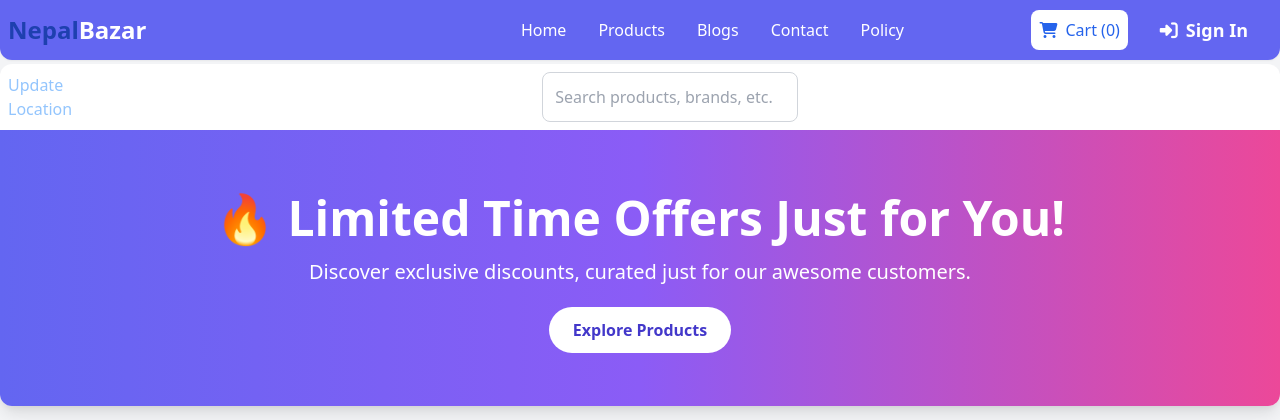
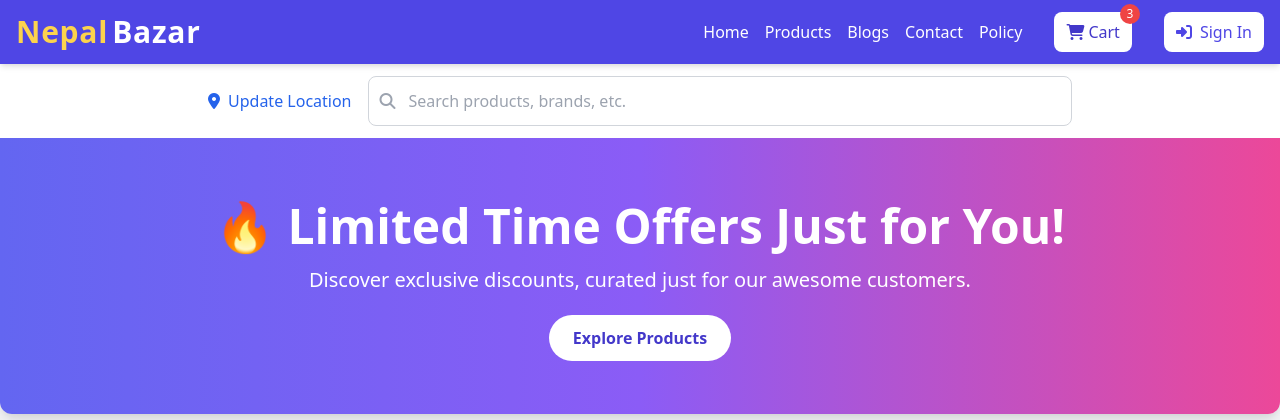
Before and after one commit to Md-Meraj-ahmad/myproject, a PHP site: page /index.php in a window 1280 px wide. Shown: the top 420 px of the page. Run offline with PHP 8.4, Linux system fonts and the light colour scheme; data that the repository does not hold is empty; some libraries are stand-ins or nearby versions.

Commit message:
modify navbar

```diff
--- a/includes/navbar.php
+++ b/includes/navbar.php
@@ -1,57 +1,95 @@
-<header class="hidden md:flex justify-between items-center p-2 bg-indigo-500 shadow-sm fixed w-full top-0 left-1/2 transform -translate-x-1/2 mx-auto rounded-b-xl z-50">
-    <!-- Hamburger Icon for Mobile -->
-    <div class="md:hidden flex items-center">
-        <button onclick="toggleMenu()" class="text-white focus:outline-none mr-2 transition-transform duration-300 hover:scale-110">
-            <i class="fas fa-bars"></i>
-        </button>
-    </div>
+<?php session_start(); ?>
 
-    <!-- Brand Name -->
-    <nav class="flex w-full justify-center items-center">
-        <div class="text-2xl font-extrabold text-white flex-grow text-center md:text-left">
-            <span class="text-blue-800">Nepal</span><span class="text-white">Bazar</span>
+<header class="bg-indigo-600 fixed w-full top-0 left-1/2 transform -translate-x-1/2 shadow-md z-50">
+    <div class="max-w-7xl mx-auto flex justify-between items-center px-4 py-3">
+        <!-- Left: Hamburger Icon (Mobile) -->
+        <div class="md:hidden">
+            <button onclick="toggleMenu()" class="text-white text-xl hover:scale-110 transition">
+                <i class="fas fa-bars"></i>
+            </button>
         </div>
 
-        <!-- Navigation Links -->
-        <div class="hidden md:flex space-x-6 text-white justify-center flex-grow">
-            <a href="/" class="py-1 px-1 hover:bg-blue-800 rounded-lg transition duration-300 transform hover:scale-105">Home</a>
-            <a href="/" class="py-1 px-1 hover:bg-blue-800 rounded-lg transition duration-300 transform hover:scale-105">Products</a>
-            <a href="/" class="py-1 px-1 hover:bg-blue-800 rounded-lg transition duration-300 transform hover:scale-105">Blogs</a>
-            <a href="/" class="py-1 px-1 hover:bg-blue-800 rounded-lg transition duration-300 transform hover:scale-105">Contact</a>
-            <a href="/" class="py-1 px-1 hover:bg-blue-800 rounded-lg transition duration-300 transform hover:scale-105">Policy</a>
-        </div>
+        <!-- Center: Brand Name -->
+        <a href="/" class="text-3xl font-bold text-white tracking-wide flex items-center space-x-1">
+            <span class="text-yellow-300">Nepal</span><span class="text-white">Bazar</span>
+        </a>
 
-        <!-- Cart and User Links -->
-        <div class="hidden md:flex items-center space-x-6 mr-4">
-            <a href="/cart" class="px-2 py-2 text-blue-600 bg-white rounded-lg hover:bg-blue-100 flex items-center space-x-2 transition duration-300 transform hover:scale-105">
-                <i class="fas fa-shopping-cart"></i>
-                <span>Cart (0)</span>
+        <!-- Right: Desktop Navigation -->
+        <div class="hidden md:flex items-center space-x-8 text-white">
+            <nav class="flex space-x-4">
+                <a href="/" class="hover:text-yellow-300 transition duration-300">Home</a>
+                <a href="/products" class="hover:text-yellow-300 transition duration-300">Products</a>
+                <a href="/blogs" class="hover:text-yellow-300 transition duration-300">Blogs</a>
+                <a href="/contact" class="hover:text-yellow-300 transition duration-300">Contact</a>
+                <a href="/policy" class="hover:text-yellow-300 transition duration-300">Policy</a>
+            </nav>
+
+            <!-- Cart Button -->
+            <a href="/cart" class="relative flex items-center bg-white text-indigo-700 px-3 py-2 rounded-lg hover:bg-indigo-100 transition">
+                <i class="fas fa-shopping-cart mr-1"></i>
+                <span>Cart</span>
+                <span id="cart-count" class="absolute -top-2 -right-2 bg-red-500 text-white text-xs w-5 h-5 flex items-center justify-center rounded-full">0</span>
             </a>
 
-            <!-- User Actions -->
-            <div class="flex space-x-6">
-                <?php session_start(); ?>
+            <!-- User Icon / Auth -->
+            <div>
                 <?php if (isset($_SESSION['user_id'])): ?>
-                <a href="../account/logout.php" id="logout-link" class="bg-red-500 text-white text-lg font-semibold px-2 py-2 rounded-lg hover:bg-red-600 transition duration-300 transform hover:scale-105">Logout</a>
+                    <div class="flex items-center space-x-2">
+                        <img src="/assets/images/user-avatar.png" alt="User" class="w-8 h-8 rounded-full border border-white">
+                        <a href="/account/logout.php" class="text-sm font-semibold hover:underline">Logout</a>
+                    </div>
                 <?php else: ?>
-                <a href="../account/reg_login.php" id="signin-link" class="text-white text-lg font-bold px-2 py-2 rounded-lg hover:bg-blue-200 transition duration-300 transform hover:scale-105">
-                    <i class="fas fa-sign-in-alt mr-2"></i>Sign In
-                </a>
+                    <a href="/account/reg_login.php" class="flex items-center bg-white text-indigo-600 px-3 py-2 rounded-lg hover:bg-indigo-100 transition">
+                        <i class="fas fa-sign-in-alt mr-2"></i> Sign In
+                    </a>
                 <?php endif; ?>
             </div>
         </div>
-    </nav>
+    </div>
+
+    <!-- Mobile Navigation Dropdown -->
+    <div id="mobile-menu" class="md:hidden hidden flex-col bg-indigo-700 px-4 py-3 space-y-2 text-white">
+        <a href="/" class="block hover:text-yellow-300">Home</a>
+        <a href="/products" class="block hover:text-yellow-300">Products</a>
+        <a href="/blogs" class="block hover:text-yellow-300">Blogs</a>
+        <a href="/contact" class="block hover:text-yellow-300">Contact</a>
+        <a href="/policy" class="block hover:text-yellow-300">Policy</a>
+        <a href="/cart" class="block hover:text-yellow-300">Cart</a>
+        <?php if (isset($_SESSION['user_id'])): ?>
+            <a href="/account/logout.php" class="block text-red-300 hover:text-red-500">Logout</a>
+        <?php else: ?>
+            <a href="/account/reg_login.php" class="block hover:text-yellow-300">Sign In</a>
+        <?php endif; ?>
+    </div>
 </header>
 
-<!-- Search Bar Fixed to Bottom of Navbar (Optional) -->
-<div class="w-full bg-white p-2 shadow-lg flex justify-between items-center rounded-t-xl md:mt-16">
-    <div class="hidden md:flex space-x-6">
-        <a href="#" class="text-blue-300 hover:text-blue-500 transition duration-200">Update Location</a>
-    </div>
+<!-- Search Bar Below Navbar -->
+<div class="mt-16 w-full bg-white shadow-md">
+    <div class="max-w-4xl mx-auto px-4 py-3 flex items-center space-x-4">
+        <!-- Location -->
+        <a href="#" class="hidden md:flex items-center text-blue-600 hover:text-blue-800 transition">
+            <i class="fas fa-map-marker-alt mr-2"></i>
+            Update Location
+        </a>
 
-    <div class="flex justify-center w-full mr-12 flex-grow">
-        <input type="text" id="search-bar" class="p-3 rounded-lg border border-gray-300 w-64 focus:outline-none focus:ring-2 focus:ring-blue-400" placeholder="Search products, brands, etc.">
+        <!-- Search Input -->
+        <div class="flex-grow relative">
+            <input type="text" id="search-bar" placeholder="Search products, brands, etc." class="w-full p-3 rounded-lg border border-gray-300 focus:outline-none focus:ring-2 focus:ring-indigo-500 pl-10">
+            <i class="fas fa-search absolute top-1/2 left-3 transform -translate-y-1/2 text-gray-400"></i>
+        </div>
     </div>
 </div>
+<script>
+    function toggleMenu() {
+        const menu = document.getElementById('mobile-menu');
+        menu.classList.toggle('hidden');
+    }
 
-<script src="../assets/js/navScript.js" async></script>
+    // Example: Update cart count dynamically
+    function updateCartCount(count) {
+        document.getElementById('cart-count').textContent = count;
+    }
+
+    // Simulate cart count update (for demonstration purposes)
+    updateCartCount(3); // Replace with actual cart count logic
+</script>
```
